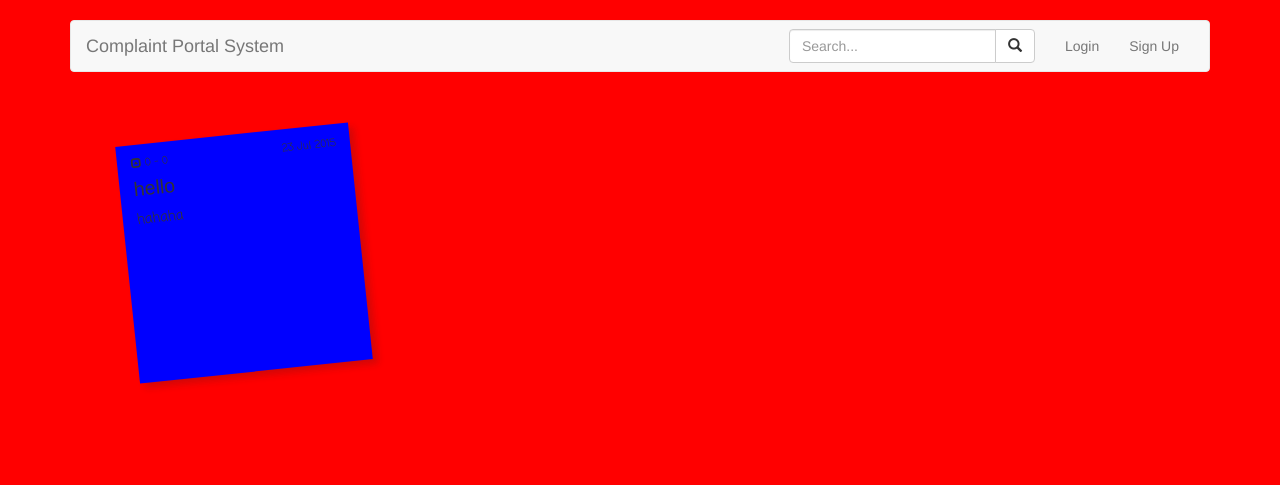
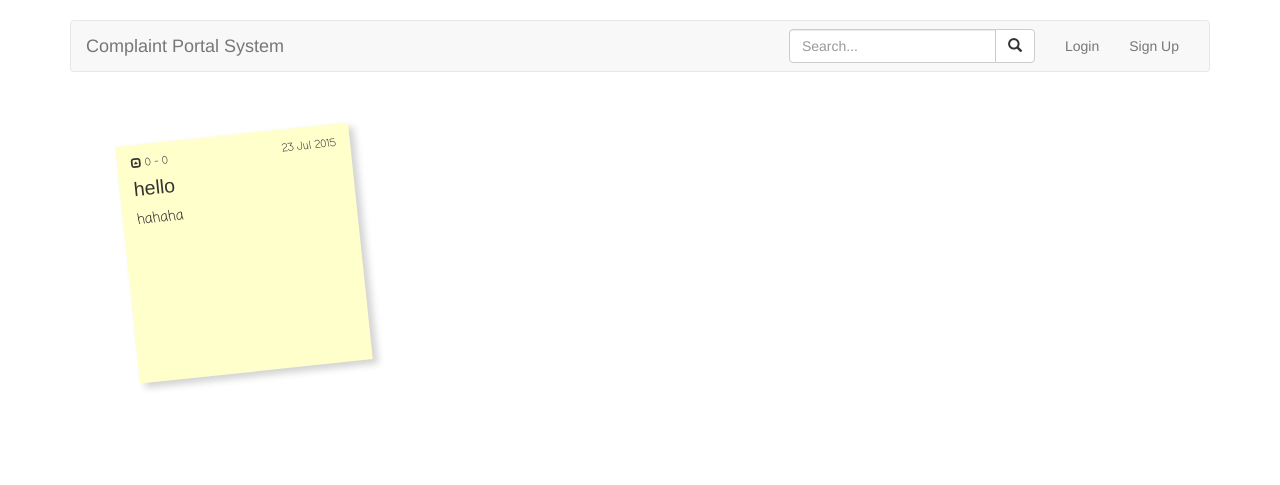
Before and after one commit to ketanbhatt/has-complaints, a Flask app: template app/templates/index.html in a window 1280 px wide. Shown: the top 485 px of the page. Run offline with Flask 2, Linux system fonts and the light colour scheme; the template is opened without the code that fills it: values that come from a table or form of the project are taken from there, others are empty; data comes from the database, SQL or seed files in the repository; some libraries are stand-ins or nearby versions.

Commit message:
Add used libraries to requirements.txt and fix colors

```diff
--- a/app/static/css/style.css
+++ b/app/static/css/style.css
@@ -1,7 +1,6 @@
 body {
   padding-top: 20px;
   padding-bottom: 20px;
-  background: red;
 }
 
 .navbar {
@@ -14,7 +13,7 @@ body {
   width: 100%;
   font-size:140%;
   border-radius:3px;
-  background:blue;
+  background:#FFC;
   overflow:hidden;
   font-smoothing:subpixel-antialiased;
 }
@@ -29,7 +28,7 @@ body {
   width: 100%;
   font-family:"Coming Soon",arial,sans-serif;
   border-radius:3px;
-  background:blue;
+  background:#FFC;
   overflow:hidden;
   font-smoothing:subpixel-antialiased;
 }
@@ -64,7 +63,7 @@ body {
 }
 
 #sticky ul li .sticky-note{
-  background:blue;
+  background:#FFC;
   display:block;
   height:17em;
   padding:1em;
--- a/app/templates/base.html
+++ b/app/templates/base.html
@@ -52,7 +52,7 @@
                   </span>
                 </div>
               </form>
-              {% if current_user.is_authenticated() %}
+              {% if current_user.is_authenticated %}
                 <li><a href="{{url_for('profile')}}">{{ current_user.name }}</a></li>
                 <li><a href="{{url_for('signout')}}">Sign Out</a></li>
               {% else %}
--- a/app/views.py
+++ b/app/views.py
@@ -23,7 +23,7 @@ def before_request():
 
 @app.route('/signin', methods=['GET', 'POST'])
 def signin():
-	if current_user.is_authenticated():
+	if current_user.is_authenticated:
 		return redirect(url_for('index'))
 
 	form = SigninForm()
```
Also changed, not shown: app/templates/index.html (+4 -4 lines), requirements.txt (+24 -0 lines).
